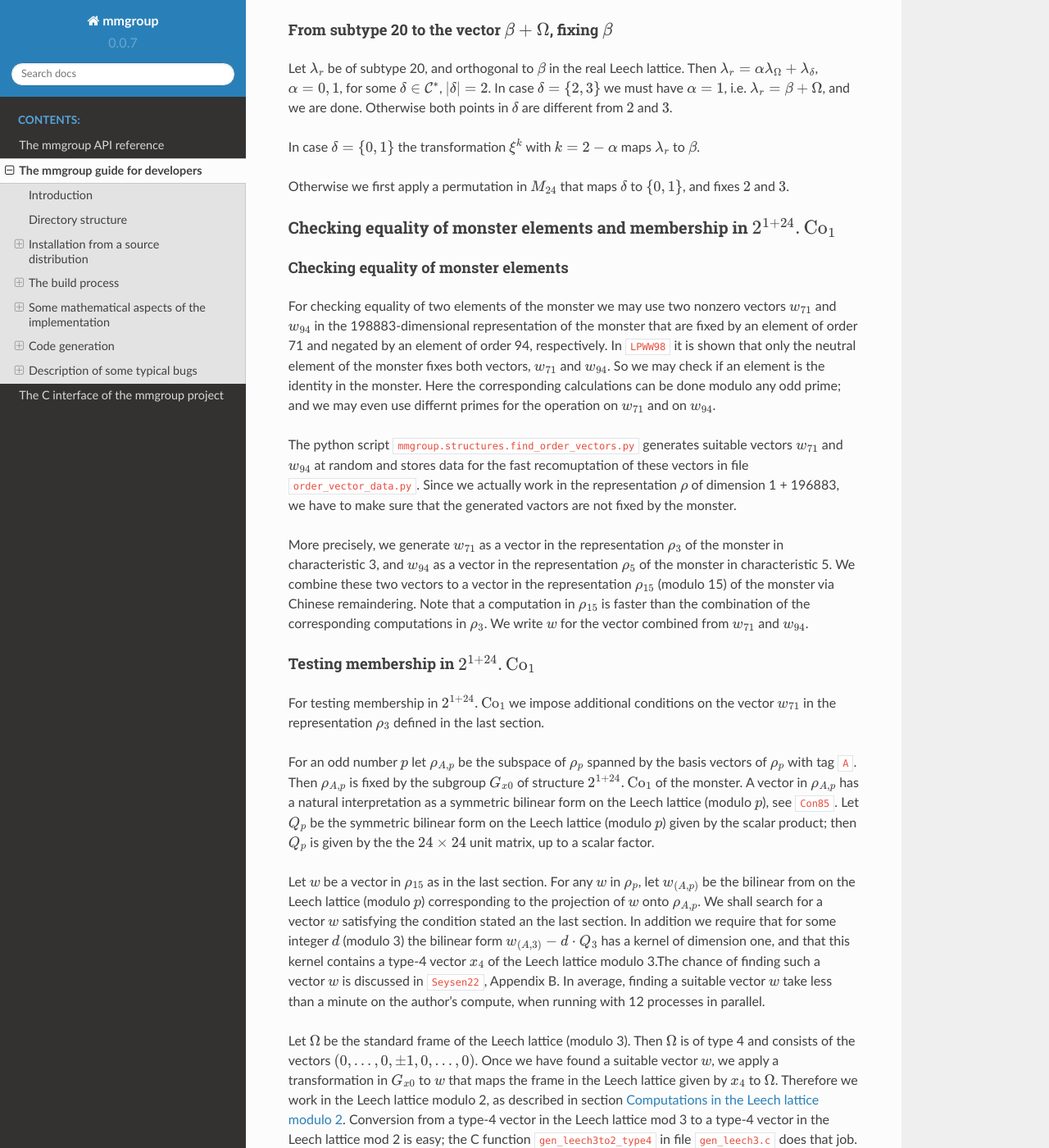
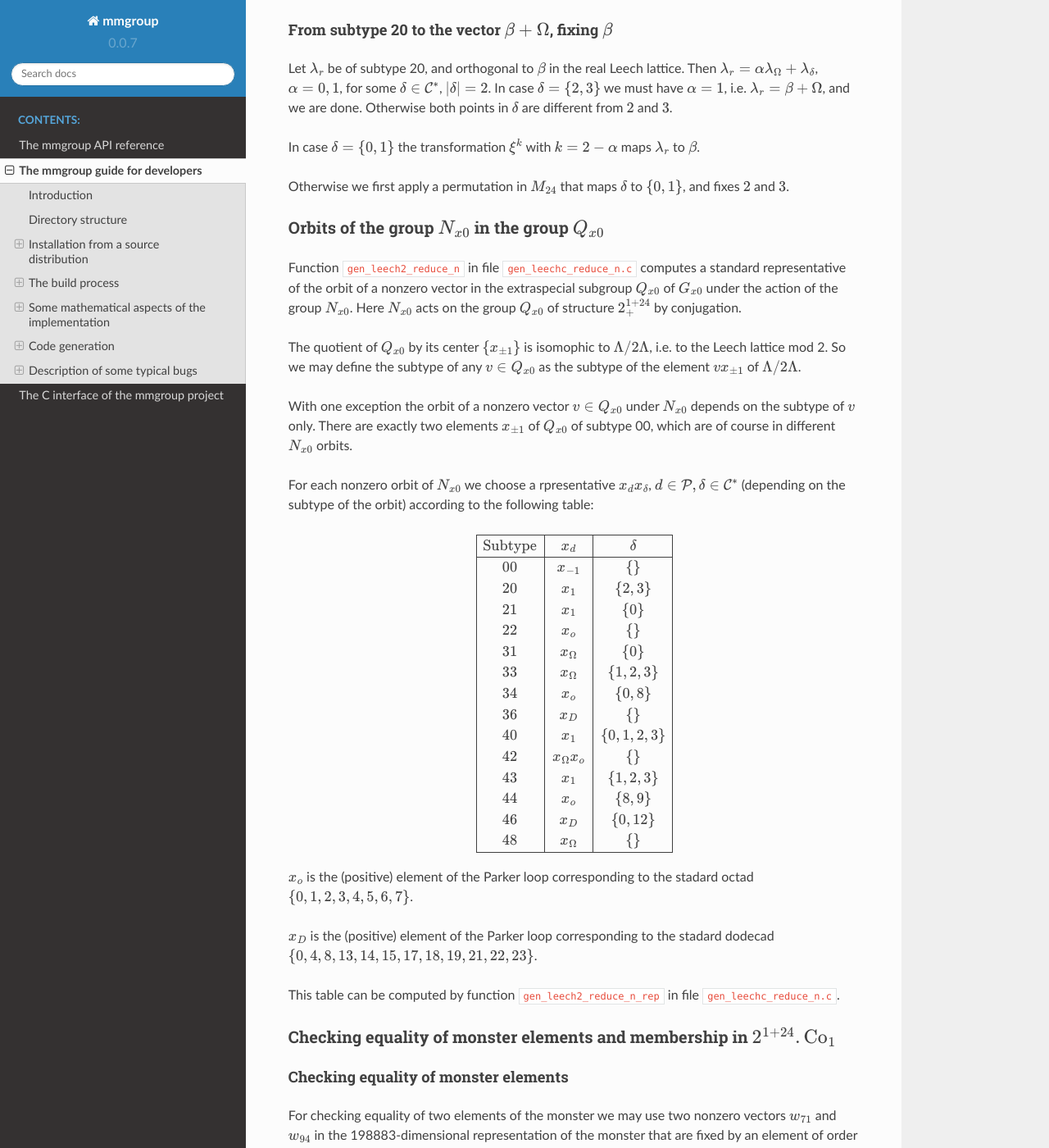
Before and after one commit to Martin-Seysen/mmgroup, a Sphinx documentation site: the page built from docs/source/guide.rst, in a window 1280 px wide and 1400 px high, scrolled down 16693 px. Shown: the whole window at 82% size. Built offline with Sphinx 7.4.7 and the Read the Docs theme 2.0.0, drawn with Linux system fonts in a browser that asks for light colours; cross-references to code outside the pages are shown as plain code; the version number is read from the project's files by our own code.

Commit message:
Functions in file gen_leech_reduce_n.c documented

```diff
--- a/docs/source/c_interface.rst
+++ b/docs/source/c_interface.rst
@@ -130,6 +130,10 @@ C interface for file gen_leech_reduce.c
 .. doxygenfile:: gen_leech_reduce.c
 
 
+C interface for file gen_leech_reduce_n.c
+.........................................
+
+.. doxygenfile:: gen_leech_reduce_n.c
 
 
 Support for the generator  :math:`\xi` of the monster group
--- a/docs/source/guide_mathematical.inc
+++ b/docs/source/guide_mathematical.inc
@@ -872,8 +872,69 @@ with :math:`k = 2- \alpha` maps :math:`\lambda_r` to :math:`\beta`.
 Otherwise we first apply a permutation in :math:`M_{24}` that maps
 :math:`\delta` to :math:`\{0, 1\}`, and fixes :math:`2` and :math:`3`.
 
+
+
+
+Orbits of the group :math:`N_{x0}` in the  group :math:`Q_{x0}`
+---------------------------------------------------------------
+
+Function ``gen_leech2_reduce_n`` in file ``gen_leechc_reduce_n.c``
+computes a standard representative of the orbit of a nonzero vector
+in the extraspecial subgroup :math:`Q_{x0}` of :math:`G_{x0}` under
+the action of the group :math:`N_{x0}`. Here :math:`N_{x0}` acts on
+the group :math:`Q_{x0}` of structure  :math:`2_+^{1+24}` by
+conjugation.
+
+The quotient of :math:`Q_{x0}` by its center  :math:`\{x_{\pm 1}\}`
+is isomophic to  :math:`\Lambda / 2 \Lambda`, i.e. to the Leech
+lattice mod 2. So we may define the subtype of any
+:math:`v \in Q_{x0}` as the subtype of the element :math:`v x_{\pm 1}`
+of  :math:`\Lambda / 2 \Lambda`.
+
+With one exception the orbit of a nonzero vector :math:`v \in Q_{x0}`
+under  :math:`N_{x0}` depends on the subtype of :math:`v` only. There are
+exactly two elements :math:`x_{\pm 1}` of  :math:`Q_{x0}` of subtype
+00, which are of course in different :math:`N_{x0}` orbits.
+
+For each nonzero orbit of :math:`N_{x0}` we choose a
+rpresentative  :math:`x_d x_\delta`,
+:math:`d \in \mathcal{P}, \delta \in \mathcal{C}^*` (depending
+on the subtype of the orbit) according to the following table:
+
+
+.. math::
+    \begin{array}{|c|c|c|}
+    \hline
+    \mbox{Subtype} &  x_d  & \delta \\
+    \hline
+    00   & x_{-1}         & \{\}  \\
+    20   & x_1            & \{2,3\} \\
+    21   & x_1            & \{0\} \\
+    22   & x_o            & \{\} \\
+    31   & x_\Omega       & \{0\} \\
+    33   & x_\Omega       & \{1,2,3\} \\
+    34   & x_o            & \{0,8\} \\
+    36   & x_D            & \{\} \\
+    40   & x_1            & \{0,1,2,3\} \\
+    42   & x_\Omega x_o   & \{\} \\
+    43   & x_1            & \{1,2,3\} \\
+    44   & x_o            & \{8, 9\} \\
+    46   & x_D            & \{0, 12\} \\
+    48   & x_\Omega       & \{\} \\
+    \hline
+    \end{array}
+
+:math:`x_o` is the (positive) element of the Parker loop
+corresponding to the stadard octad :math:`\{0,1,2,3,4,5,6,7\}`.
+
+:math:`x_D` is the (positive) element of the Parker loop
+corresponding to the stadard dodecad
+:math:`\{0,4,8, 13,14,15, 17,18,19, 21,22,23\}`.
+
+This table can be computed by function ``gen_leech2_reduce_n_rep``
+in file ``gen_leechc_reduce_n.c``.
+
 .. _check_equality_monster:
-
 
 Checking equality of monster elements and membership in :math:`2^{1+24}.\mbox{Co}_1`
 -------------------------------------------------------------------------------------
```
Also changed, not shown: 3 other files.
